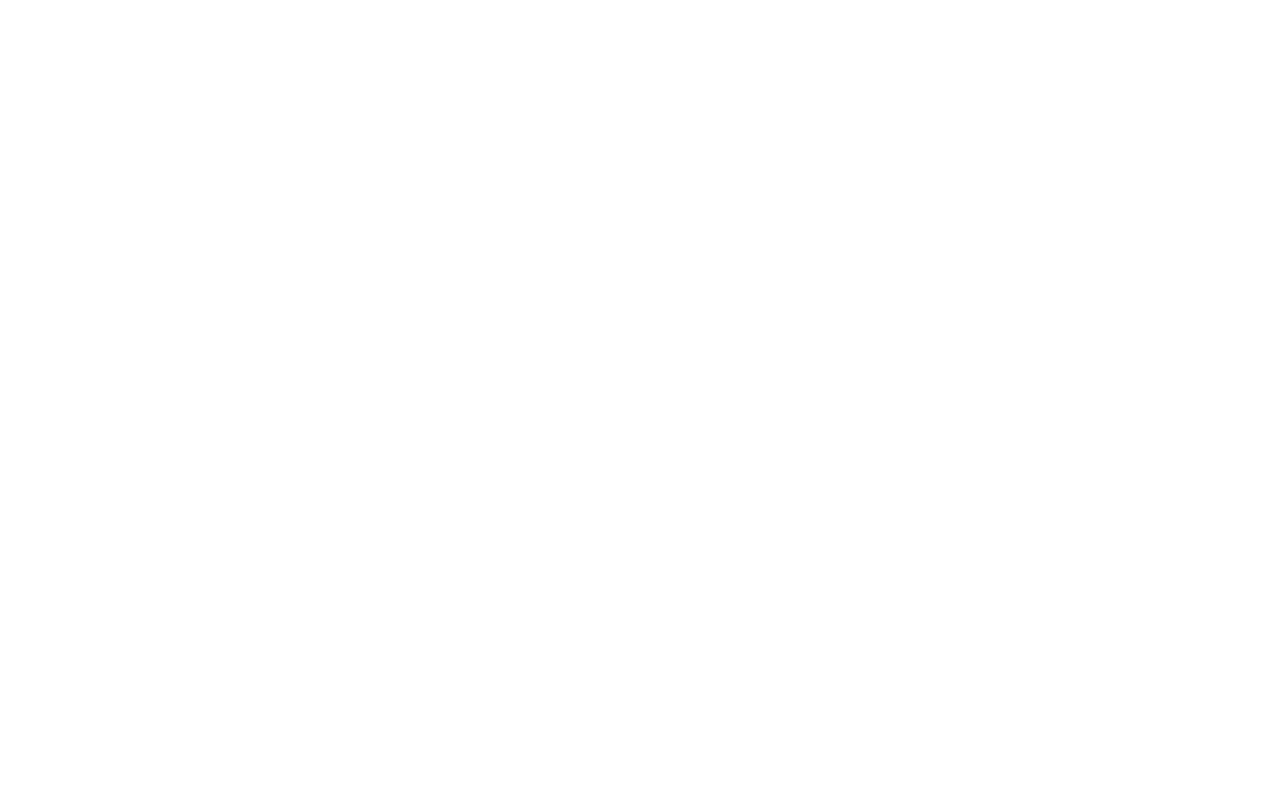
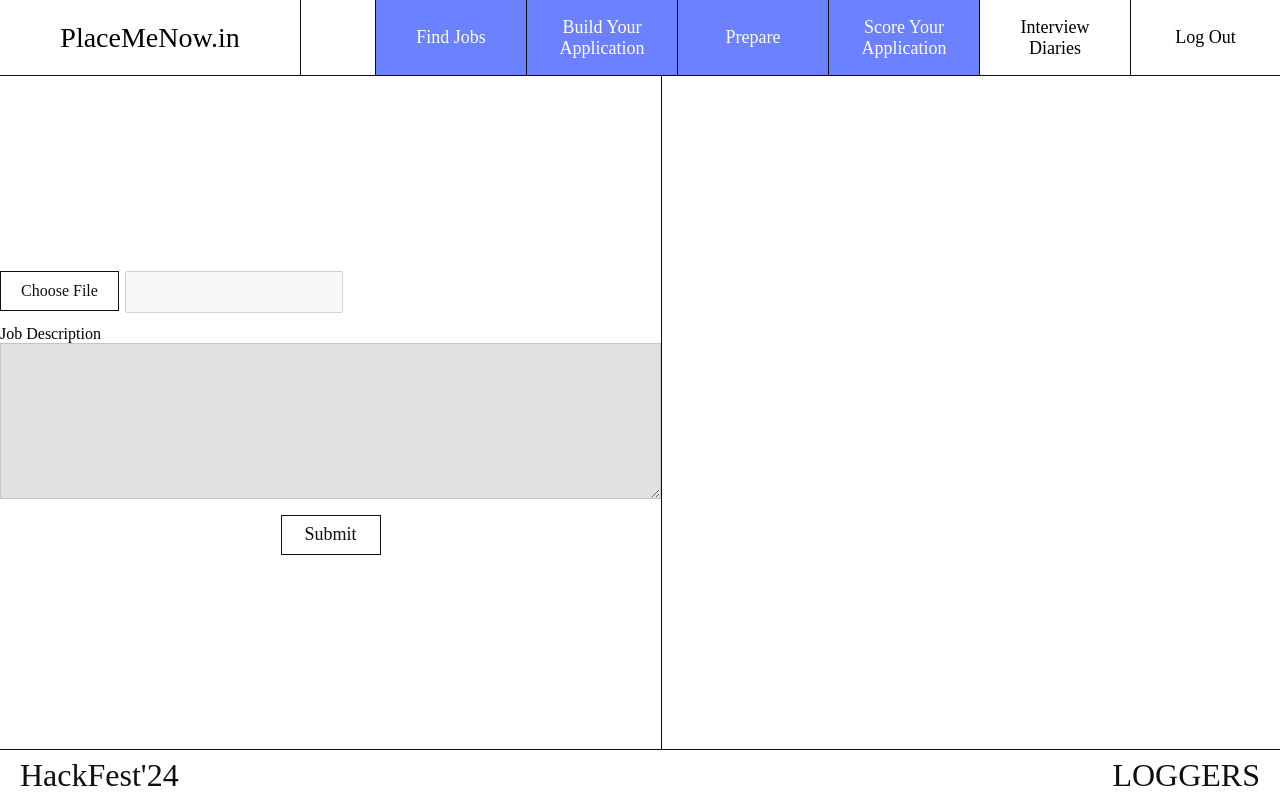
Before and after one commit to 71203mayank/HackFest, a React (Create React App) app: page /user/score in a window 1280 px wide. Before the commit this address had no page. Built offline with nearby package versions, Linux system fonts and the light colour scheme; a web font is replaced by a local one.

Commit message:
added:doc_review

```diff
--- a/src/App.js
+++ b/src/App.js
@@ -4,6 +4,7 @@
 import Learn from "./Components/Learn/Learn";
 // import MiniFooter from "./Components/MiniFooter/MiniFooter";
 import Navbar from "./Components/Navbar/Navbar";
+import Score from "./Components/Score/Score";
 import Home from "./Pages/Home/Home";
 // import Login from "./Pages/Login/Login";
 import { Route, BrowserRouter, Routes } from "react-router-dom";
@@ -21,6 +22,7 @@
             <Route path='build' element={<BuildApp/>}/>
             <Route path='learn' element={<Learn/>}/>
             <Route path='jobdesc' element={<JobDesc/>}/>
+            <Route path='score' element = {<Score/>}/>
           </Route>
         </Routes>
       </BrowserRouter>
--- a/src/Components/BuildApp/BuildApp.css
+++ b/src/Components/BuildApp/BuildApp.css
@@ -95,6 +95,8 @@
 
 .build-app-right{
     /* background-color: var(--primary-black); */
+    flex:1;
+    margin: 20px;
     overflow-y: scroll;
-    margin-inline: 20px;
+    font-family: 'Inter Regular';
 }
--- a/src/Components/BuildApp/BuildApp.jsx
+++ b/src/Components/BuildApp/BuildApp.jsx
@@ -116,10 +116,6 @@
           axios.post(url, data)
             .then(response => {
               console.log('Success:', response.data);
-            //   setData(JSON.stringify(response.data));
-            //   const formattedMsg = data.replace(/\\n/g,'<br/>');
-            //   console.log(formattedMsg)
-            //   setData(formattedMsg);
             const markdown = new MarkdownIt();
             const renderedHtml = markdown.render(response.data);
             setData(renderedHtml)
--- a/src/Components/Navbar/Navbar.jsx
+++ b/src/Components/Navbar/Navbar.jsx
@@ -55,7 +55,8 @@
                 <Link to='/user'><div className='navlink'>Find Jobs</div></Link>
                 <Link to='/user/build'><div className='navlink'>Build Your <br></br>Application</div></Link>
                 <Link to='/user/learn'><div className='navlink'>Prepare</div></Link>
-                <div className='navlink'>Score Your <br></br> Application</div>
+                <Link to='/user/score'><div className='navlink'>Score Your <br></br> Application</div></Link>
+
                 <div className='navlink'>Interview <br></br> Diaries</div>
                 {/* <button onClick={handleOnClick}  className='navlink button-navlink'>Learn</button> */}
                 <button onClick={(e)=>logout()} className='navlink button-navlink'>Log Out</button>
--- /dev/null
+++ b/src/Components/Score/Score.css
@@ -0,0 +1,17 @@
+.score{
+    height:calc(100svh - 127px);
+    display: flex;
+}
+.score-left{
+    flex:1;
+    border-right:1px solid var(--primary-black);
+    display: flex;
+    align-items: center;
+    justify-content: center;
+}
+.score-right{
+    flex:1;
+    margin: 20px;
+    overflow-y: scroll;
+    font-family: 'Inter Regular';
+}
--- /dev/null
+++ b/src/Components/Score/Score.jsx
@@ -0,0 +1,78 @@
+import React,{useState} from 'react'
+import './Score.css'
+import pdfToText from 'react-pdftotext'
+import MarkdownIt from 'markdown-it';
+import axios from 'axios';
+
+export default function Score() {
+
+    const [myfile,setMyFile] = useState('');
+    const [cvFile,setCvFile] = useState('');
+    const [jobDescription,setJobDescription] = useState('');
+    const [data,setData] = useState('');
+
+    function extractText(event) {
+        const file = event.target.files[0]
+        console.log(file);
+        setMyFile(file.name);
+        pdfToText(file)
+            .then(text => {
+                // console.log(text);
+                setCvFile(text);
+            })
+            .catch(error => console.error("Failed to extract text from pdf"))
+    }
+
+    const handleTextAreaChange = (e) => {
+        setJobDescription(e.target.value);
+    }
+
+    const handleOnClick = async (event) => {
+        event.preventDefault();
+        if (!cvFile) {
+            alert('Please upload a CV file.');
+            return;
+        }
+        const url = 'http://192.168.21.226:3000/review_cv';
+        // Read and extract text from PDF
+        //           // Send data to backend
+        const data = {
+            cv_data: cvFile,
+            job_description: jobDescription
+        };
+        axios.post(url, data)
+            .then(response => {
+                console.log('Success:', response.data);
+                const markdown = new MarkdownIt();
+                const renderedHtml = markdown.render(response.data);
+                setData(renderedHtml)
+            })
+            .catch(error => {
+                console.error('Error:', error);
+            });
+    }
+
+  return (
+    <div className='score'>
+        <div className='score-left'>
+            <div>
+                <div className='score-left-inner'>
+                    <input className='build-app-file' type="file" id="file-input" accept="application/pdf" onChange={extractText}/>
+                    <label htmlFor="file-input" className="custom-file-input" accept="application/pdf" onChange={extractText}>Choose File</label>
+                    <input className='build-app-input' type='text' disabled value={myfile}></input>
+                </div>
+                <div className='build-app-job-desc'>
+                    <div>Job Description</div>
+                    <textarea value={jobDescription} rows='10' cols='80' onChange={handleTextAreaChange}></textarea>
+                </div>
+                <div className='build-app-submit'>
+                    <button className='build-app-submit-button' onClick={handleOnClick}>Submit</button>
+                </div>
+            </div>
+        </div>
+        <div className='score-right' dangerouslySetInnerHTML={{ __html: data }}>
+
+        </div>
+    </div>
+  )
+}
```
